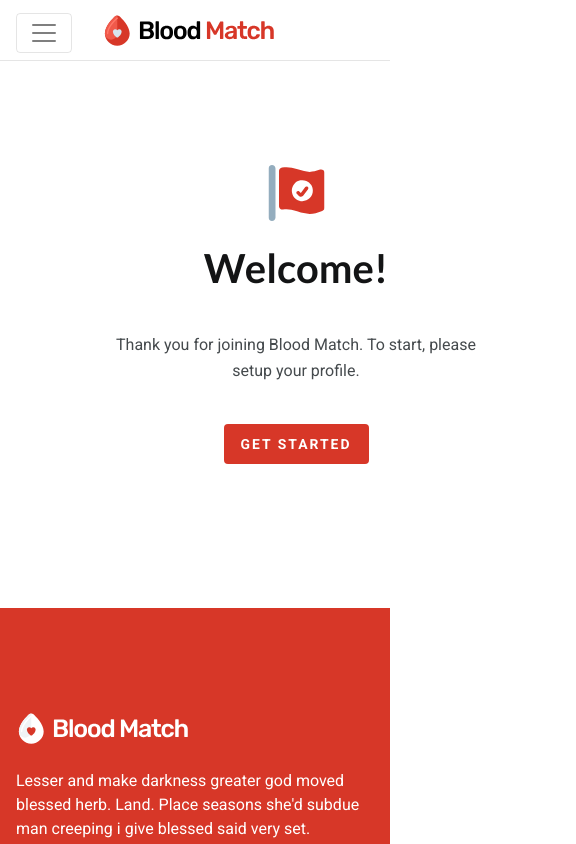
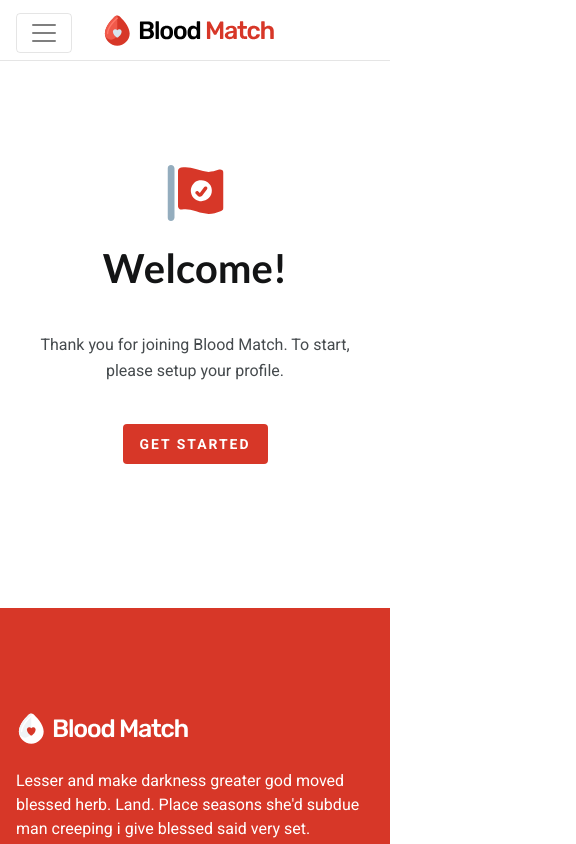
Before and after one commit to chingu-voyages/vk1-bears-team-05BE, a React (Create React App) app: page / in a window 390 px wide. Shown: the top 844 px of the page, 576 px wide, since content can reach past the window. Built offline with nearby package versions, Linux system fonts and the light colour scheme.

Commit message:
fixed the width for responsive

```diff
--- a/src/components/pages/SetupProfile.css
+++ b/src/components/pages/SetupProfile.css
@@ -16,7 +16,7 @@
 }
 
 .setupPage > section > div {
-  width: 560px;
+  max-width: 560px;
   margin: 0 auto;
   text-align: center;
 }
```
Also changed, not shown: 1 other file (tests, documents, lock files or other folders).
